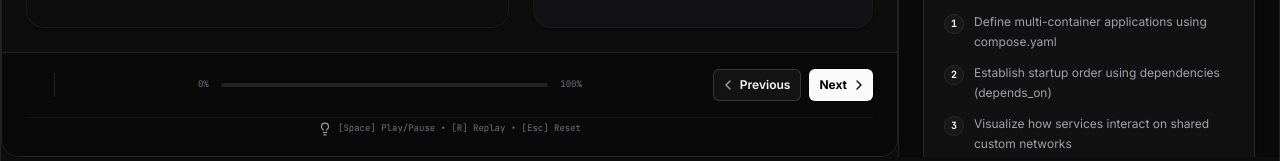
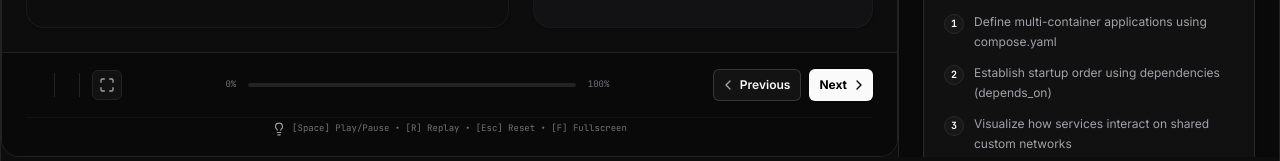
Before and after one commit to BIJJUDAMA/Docker-Playground, a Next.js app: page /modules/compose in a window 1280 px wide. Shown: the part 639-800 px from the top of the page. Built offline with nearby package versions, Linux system fonts and the light colour scheme.

Commit message:
feat: integrate HTML5 fullscreen mode inside visualizer canvas

```diff
--- a/src/components/layout/VisualCanvas.tsx
+++ b/src/components/layout/VisualCanvas.tsx
@@ -1,6 +1,6 @@
 "use client";
 
-import React, { useEffect } from "react";
+import React, { useEffect, useState, useRef } from "react";
 import { useAnimationControls } from "@/hooks/useAnimationControls";
 import PlayButton from "../controls/PlayButton";
 import ReplayButton from "../controls/ReplayButton";
@@ -9,7 +9,7 @@ import SpeedControl from "../controls/SpeedControl";
 import NavControls from "../controls/NavControls";
 import { useAnimationStore } from "@/stores/animationStore";
 import { cn } from "@/lib/utils";
-import { Lightbulb } from "lucide-react";
+import { Lightbulb, Maximize, Minimize } from "lucide-react";
 
 interface VisualCanvasProps {
   objective: string;
@@ -32,6 +32,28 @@ export default function VisualCanvas({
 }: VisualCanvasProps) {
   const { isPlaying, speed, setPlaying, setSpeed, progress, prevSlug, nextSlug, setActiveExplanation } = useAnimationStore();
   const { replay, reset } = useAnimationControls(timeline);
+
+  const [isFullscreen, setIsFullscreen] = useState(false);
+  const containerRef = useRef<HTMLDivElement>(null);
+
+  const toggleFullscreen = () => {
+    if (!containerRef.current) return;
+    if (document.fullscreenElement) {
+      document.exitFullscreen();
+    } else {
+      containerRef.current.requestFullscreen().catch((err) => {
+        console.error("Error attempting to enable fullscreen:", err);
+      });
+    }
+  };
+
+  useEffect(() => {
+    const handleFullscreenChange = () => {
+      setIsFullscreen(!!document.fullscreenElement);
+    };
+    document.addEventListener("fullscreenchange", handleFullscreenChange);
+    return () => document.removeEventListener("fullscreenchange", handleFullscreenChange);
+  }, []);
 
   // Sync explanation globally with parent sidebar Layout
   useEffect(() => {
@@ -65,6 +87,10 @@ export default function VisualCanvas({
           e.preventDefault();
           reset();
           break;
+        case "KeyF":
+          e.preventDefault();
+          toggleFullscreen();
+          break;
         case "KeyS":
           e.preventDefault();
           const speeds = [0.5, 1.0, 1.5, 2.0];
@@ -93,7 +119,14 @@ export default function VisualCanvas({
   }, [isPlaying, speed, replay, reset, setPlaying, setSpeed, onStepForward, onStepBack]);
 
   return (
-    <div className={cn("w-full flex-1 flex flex-col min-h-0 select-none bg-[#0D0D0D] rounded-[18px] border border-[#232323] overflow-hidden", className)}>
+    <div
+      ref={containerRef}
+      className={cn(
+        "w-full flex-1 flex flex-col min-h-0 select-none bg-[#0D0D0D] rounded-[18px] border border-[#232323] overflow-hidden transition-all duration-300",
+        isFullscreen && "rounded-none border-none bg-black w-screen h-screen",
+        className
+      )}
+    >
       {/* 1. Primary Visualization Scene Area */}
       <div className="flex-1 relative overflow-y-auto custom-scrollbar flex flex-col items-center justify-start lg:justify-center p-6 min-h-0 w-full bg-[#0D0D0D]">
         {children}
@@ -105,13 +138,25 @@ export default function VisualCanvas({
         {/* Top row: Controls row */}
         <div className="flex flex-col md:flex-row md:items-center justify-between gap-4 w-full">
 
-          {/* Left: Playback controls + Speed Control */}
+          {/* Left: Playback controls + Speed Control + Fullscreen button */}
           <div className="flex items-center gap-2">
             <PlayButton />
             <ReplayButton />
             <ResetButton />
             <div className="w-px h-6 bg-[#232323] mx-1" />
             <SpeedControl />
+            <div className="w-px h-6 bg-[#232323] mx-1" />
+            <button
+              onClick={toggleFullscreen}
+              className="flex items-center justify-center p-1.5 rounded-[6px] border border-[#232323] bg-[#121212] hover:bg-[#1A1A1A] hover:border-[#333] active:scale-95 text-[#A1A1AA] hover:text-[#FAFAFA] transition-all duration-200"
+              title={isFullscreen ? "Exit Fullscreen (F)" : "Enter Fullscreen (F)"}
+            >
+              {isFullscreen ? (
+                <Minimize className="w-4 h-4" />
+              ) : (
+                <Maximize className="w-4 h-4" />
+              )}
+            </button>
           </div>
 
           {/* Middle: Progress sync bar */}
@@ -136,7 +181,7 @@ export default function VisualCanvas({
         {/* Bottom row: Keyboard shortcuts hints row */}
         <div className="flex items-center justify-center gap-1.5 text-[9px] text-[#71717A] font-mono select-text py-1 border-t border-[#232323]/40 w-full mt-1">
           <Lightbulb className="w-3.5 h-3.5 text-[#A1A1AA] shrink-0" />
-          <span>[Space] Play/Pause • [R] Replay • [Esc] Reset</span>
+          <span>[Space] Play/Pause • [R] Replay • [Esc] Reset • [F] Fullscreen</span>
         </div>
 
       </div>
```
